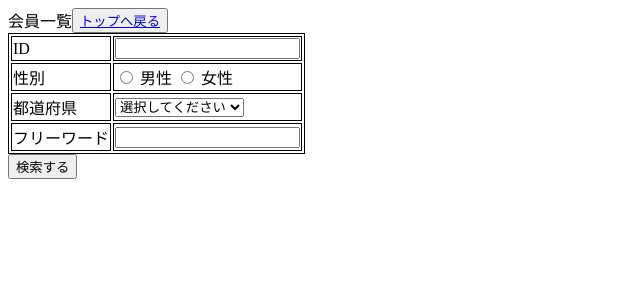
After one commit to 6110rstmks/php-basic-project, a PHP site: page /Admin/member_list.php in a window 1280 px wide. The commit adds this page. Shown: the top 300 px of the page, without its empty margins (0-640 px from the left). Run offline with PHP 8.4, Linux system fonts and the light colour scheme; data that the repository does not hold is empty.

Commit message:
kadai8 finish

```diff
--- a/Admin/admin_login_check.php
+++ b/Admin/admin_login_check.php
@@ -34,7 +34,7 @@ if (empty($password))
 {
     $err['password_required'] = 'パスワードは必須入力です。';
 
-} elseif (strlen($password) < 21 || strlen($password) > 7) {
+} elseif (strlen($password) < 8 || strlen($password) > 20) {
     $err['password_string_limit'] = 'パスワードは8文字から20文字の間です。';
 }
 
--- a/Admin/admin_top_blade.php
+++ b/Admin/admin_top_blade.php
@@ -34,5 +34,7 @@ $admin_name = $_SESSION['login_admin'][0]['name'];
             <input type="hidden" name="logout" value="logout">
         </form>
     </div>
+
+    <button><a href="<?= memberList ?>">会員一覧</a></button>
 </body>
 </html>
--- /dev/null
+++ b/Admin/member_list.php
@@ -0,0 +1,133 @@
+<?php
+
+require_once(__DIR__ . '/../config.php');
+
+use App\Database;
+use App\MemberLogic;
+
+$pdo = Database::getInstance();
+$memberLogic = new MemberLogic($pdo);
+
+// 検索ワードからスレッドを取得する
+if (isset($_POST['word']))
+{
+    $word = $_POST['word'];
+
+
+    /**
+     * 検索したワードがタイトルもしくはコメント内にあるスレッド一覧を取得
+     * @var array|null
+     */
+    $threads = $threadLogic->searchThread($word);
+
+
+} else {
+    $members = $memberLogic->getAllMembers();
+}
+
+
+?>
+
+<!DOCTYPE html>
+<html lang="en">
+<head>
+    <meta charset="UTF-8">
+    <meta http-equiv="X-UA-Compatible" content="IE=edge">
+    <meta name="viewport" content="width=device-width, initial-scale=1.0">
+    <title>Document</title>
+    <style>
+        table, th, td {
+            border: 1px solid black;
+        }
+    </style>
+</head>
+<body>
+    <div style="display: flex;">
+        <div>会員一覧</div>
+        <button><a href="<?= adminTopPage ?>">トップへ戻る</a></button>
+    </div>
+
+    <form method="POST">
+        <table>
+
+            <tr>
+                <td>ID</td>
+                <td><input type="number" name="id" id=""></td>
+            </tr>
+            <tr>
+                <td>性別</td>
+                <td>
+                    <input type="radio" name="sex" value="0" <?php if (isset($sex) && $sex == "0") { echo "checked";} ?>>
+                    <label for="">男性</label>
+                    <input type="radio" name="sex" value="1" <?php if (isset($sex) && $sex == "1") { echo 'checked';} ?>>
+                    <label for="">女性</label>
+                </td>
+            </tr>
+            <tr>
+                <td>都道府県</td>
+                <td>
+                    <select id="prefectures" name="prefecture">
+                        <option value="">選択してください</option>
+                        <option value="北海道" <?php if (isset($prefecture) && $prefecture == "北海道") { echo "selected"; }?>>北海道</option>
+                        <option value="青森県" <?php if (isset($prefecture) && $prefecture == "青森県") { echo "selected"; }?>>青森県</option>
+                        <option value="岩手県" <?php if (isset($prefecture) && $prefecture == "岩手県") { echo "selected"; }?>>岩手県</option>
+                        <option value="宮城県" <?php if (isset($prefecture) && $prefecture == "宮城県") { echo "selected"; }?>>宮城県</option>
+                        <option value="秋田県" <?php if (isset($prefecture) && $prefecture == "秋田県") { echo "selected"; }?>>秋田県</option>
+                        <option value="山形県" <?php if (isset($prefecture) && $prefecture == "山形県") { echo "selected"; }?>>山形県</option>
+                        <option value="福島県" <?php if (isset($prefecture) && $prefecture == "福島県") { echo "selected"; }?>>福島県</option>
+                        <option value="茨城県" <?php if (isset($prefecture) && $prefecture == "茨城県") { echo "selected"; }?>>茨城県</option>
+                        <option value="栃木県" <?php if (isset($prefecture) && $prefecture == "栃木県") { echo "selected"; }?>>栃木県</option>
+                        <option value="群馬県" <?php if (isset($prefecture) && $prefecture == "群馬県") { echo "selected"; }?>>群馬県</option>
+                        <option value="埼玉県" <?php if (isset($prefecture) && $prefecture == "埼玉県") { echo "selected"; }?>>埼玉県</option>
+                        <option value="千葉県" <?php if (isset($prefecture) && $prefecture == "千葉県") { echo "selected"; }?>>千葉県</option>
+                        <option value="東京都" <?php if (isset($prefecture) && $prefecture == "東京都") { echo "selected"; }?>>東京都</option>
+                        <option value="神奈川県" <?php if (isset($prefecture) && $prefecture == "神奈川県") { echo "selected"; }?>>神奈川県</option>
+                        <option value="新潟県" <?php if (isset($prefecture) && $prefecture == "新潟県") { echo "selected"; }?>>新潟県</option>
+                        <option value="石川県" <?php if (isset($prefecture) && $prefecture == "石川県") { echo "selected"; }?>>石川県</option>
+                        <option value="福井県" <?php if (isset($prefecture) && $prefecture == "福井県") { echo "selected"; }?>>福井県</option>
+                        <option value="山梨県" <?php if (isset($prefecture) && $prefecture == "山梨県") { echo "selected"; }?>>山梨県</option>
+                        <option value="長野県" <?php if (isset($prefecture) && $prefecture == "長野県") { echo "selected"; }?>>長野県</option>
+                        <option value="岐阜県" <?php if (isset($prefecture) && $prefecture == "岐阜県") { echo "selected"; }?>>岐阜県</option>
+                        <option value="静岡県" <?php if (isset($prefecture) && $prefecture == "静岡県") { echo "selected"; }?>>静岡県</option>
+                        <option value="愛知県" <?php if (isset($prefecture) && $prefecture == "愛知県") { echo "selected"; }?>>愛知県</option>
+                        <option value="三重県" <?php if (isset($prefecture) && $prefecture == "三重県") { echo "selected"; }?>>三重県</option>
+                        <option value="滋賀県" <?php if (isset($prefecture) && $prefecture == "滋賀県") { echo "selected"; }?>>滋賀県</option>
+                        <option value="京都府" <?php if (isset($prefecture) && $prefecture == "京都府") { echo "selected"; }?>>京都府</option>
+                        <option value="大阪府" <?php if (isset($prefecture) && $prefecture == "大阪府") { echo "selected"; }?>>大阪府</option>
+                        <option value="兵庫県" <?php if (isset($prefecture) && $prefecture == "兵庫県") { echo "selected"; }?>>兵庫県</option>
+                        <option value="奈良県" <?php if (isset($prefecture) && $prefecture == "奈良県") { echo "selected"; }?>>奈良県</option>
+                        <option value="和歌山県" <?php if (isset($prefecture) && $prefecture == "和歌山県") { echo "selected"; }?>>和歌山県</option>
+                        <option value="鳥取県" <?php if (isset($prefecture) && $prefecture == "鳥取県") { echo "selected"; }?>>鳥取県</option>
+                        <option value="岡山県" <?php if (isset($prefecture) && $prefecture == "岡山県") { echo "selected"; }?>>岡山県</option>
+                        <option value="広島県" <?php if (isset($prefecture) && $prefecture == "広島県") { echo "selected"; }?>>広島県</option>
+                        <option value="山口県" <?php if (isset($prefecture) && $prefecture == "山口県") { echo "selected"; }?>>山口県</option>
+                        <option value="徳島県" <?php if (isset($prefecture) && $prefecture == "徳島県") { echo "selected"; }?>>徳島県</option>
+                        <option value="香川県" <?php if (isset($prefecture) && $prefecture == "香川県") { echo "selected"; }?>>香川県</option>
+                        <option value="愛媛県" <?php if (isset($prefecture) && $prefecture == "愛媛県") { echo "selected"; }?>>愛媛県</option>
+                        <option value="高知県" <?php if (isset($prefecture) && $prefecture == "高知県") { echo "selected"; }?>>高知県</option>
+                        <option value="福岡県" <?php if (isset($prefecture) && $prefecture == "福岡県") { echo "selected"; }?>>福岡県</option>
+                        <option value="佐賀県" <?php if (isset($prefecture) && $prefecture == "佐賀県") { echo "selected"; }?>>佐賀県</option>
+                        <option value="長崎県" <?php if (isset($prefecture) && $prefecture == "長崎県") { echo "selected"; }?>>長崎県</option>
+                        <option value="熊本県" <?php if (isset($prefecture) && $prefecture == "熊本県") { echo "selected"; }?>>熊本県</option>
+                        <option value="大分県" <?php if (isset($prefecture) && $prefecture == "大分県") { echo "selected"; }?>>大分県</option>
+                        <option value="宮崎県" <?php if (isset($prefecture) && $prefecture == "宮崎県") { echo "selected"; }?>>宮崎県</option>
+                        <option value="鹿児島県" <?php if (isset($prefecture) && $prefecture == "鹿児島県") { echo "selected"; }?>>鹿児島県</option>
+                        <option value="沖縄県" <?php if (isset($prefecture) && $prefecture == "沖縄県") { echo "selected"; }?>>沖縄県</option>
+                    </select>
+                </td>
+            </tr>
+            <tr>
+                <td>フリーワード</td>
+                <td><input type="text" name="free_word" id=""></td>
+            </tr>
+        </table>
+
+        <button>検索する</button>
+
+    </form>
+
+    <?php foreach($members as $member): ?>
+        <?= $member['name_sei']?>
+    <?php endforeach;?>
+</body>
+</html>
--- a/App/MemberLogic.php
+++ b/App/MemberLogic.php
@@ -11,6 +11,9 @@ class MemberLogic {
         $this->pdo = $pdo;
     }
 
+    /**
+     * どこで使われてる？
+     */
     public function getMemberById($id)
     {
         $sql = 'SELECT * FROM members Where id = :id';
@@ -156,6 +159,26 @@ class MemberLogic {
 
     }
 
+    public function getAllMembers()
+    {
+        $sql = "SELECT * FROM members order by id DESC";
+        $stmt = $this->pdo->query($sql);
+        $members = $stmt->fetchAll(\PDO::FETCH_ASSOC);
+
+        return $members;
+    }
+
+    public function softDelete($member_id)
+    {
+        $sql = "UPDATE members SET deleted_at = now() WHERE id = :member_id";
+
+        $stmt = $this->pdo->prepare($sql);
+
+        $stmt->bindValue(':member_id', $member_id);
+
+        $stmt->execute();
+    }
+
     /**
      *
      */
--- a/Auth/login_check.php
+++ b/Auth/login_check.php
@@ -23,7 +23,7 @@ $member = $memberLogic->login($email, $password);
 
 // 一致するIdもしくはパスワードがなければ
 // if ($member === false)
-if (empty($member))
+if (empty($member) || !is_null($member[0]['deleted_at']))
 {
 
     $_SESSION['match_err'] = 'IDもしくはパスワードが間違っています';
--- a/config.php
+++ b/config.php
@@ -108,4 +108,8 @@ define("adminTopPage", 'admin_top_blade.php');
 
 define("adminLogout", 'admin_logout.php');
 
+define("memberList", 'member_list.php');
+
+define("withdrawalConfirmPage", "withdrawal_confirm_blade.php");
+
 ?>
--- a/thread/thread.php
+++ b/thread/thread.php
@@ -12,7 +12,7 @@ $pdo = Database::getInstance();
 
 $threadLogic = new ThreadLogic($pdo);
 
-
+//　ログインしているかどうか
 $auth_flg = MemberLogic::checkAuthenticated(true);
 
 // ワードからスレッドを取得する
--- a/top_blade.php
+++ b/top_blade.php
@@ -2,14 +2,12 @@
 
 session_start();
 
-require_once("./config.php");
-require_once("./App/MemberLogic.php");
+require_once(__DIR__ . '\config.php');
 
 use App\MemberLogic;
 
 // ログインをしている場合、ログイン情報を格納。
 // ログインをしていない場合はnull
-// $member_info = isset($_SESSION['login_member']) ? (array) $_SESSION['login_member'] : null;
 $member_info = isset($_SESSION['login_member']) ? $_SESSION['login_member'] : null;
 
 // ログインユーザ、ゲスト共用ページのため、trueを指定
@@ -55,7 +53,7 @@ $login_flg = MemberLogic::checkAuthenticated(true);
         <p>掲示板</p>
 
         <?php if ($login_flg): ?>
-            <a style="display: block; margin-top: 100px"><button>退会</button></a>
+            <a href="<?= dir3 . withdrawalConfirmPage ?>" style="display: block; margin-top: 100px"><button>退会</button></a>
         <?php endif; ?>
     </section>
 
```
Also changed, not shown: Auth/withdrawal_confirm_blade.php (added, +51 -0 lines).
